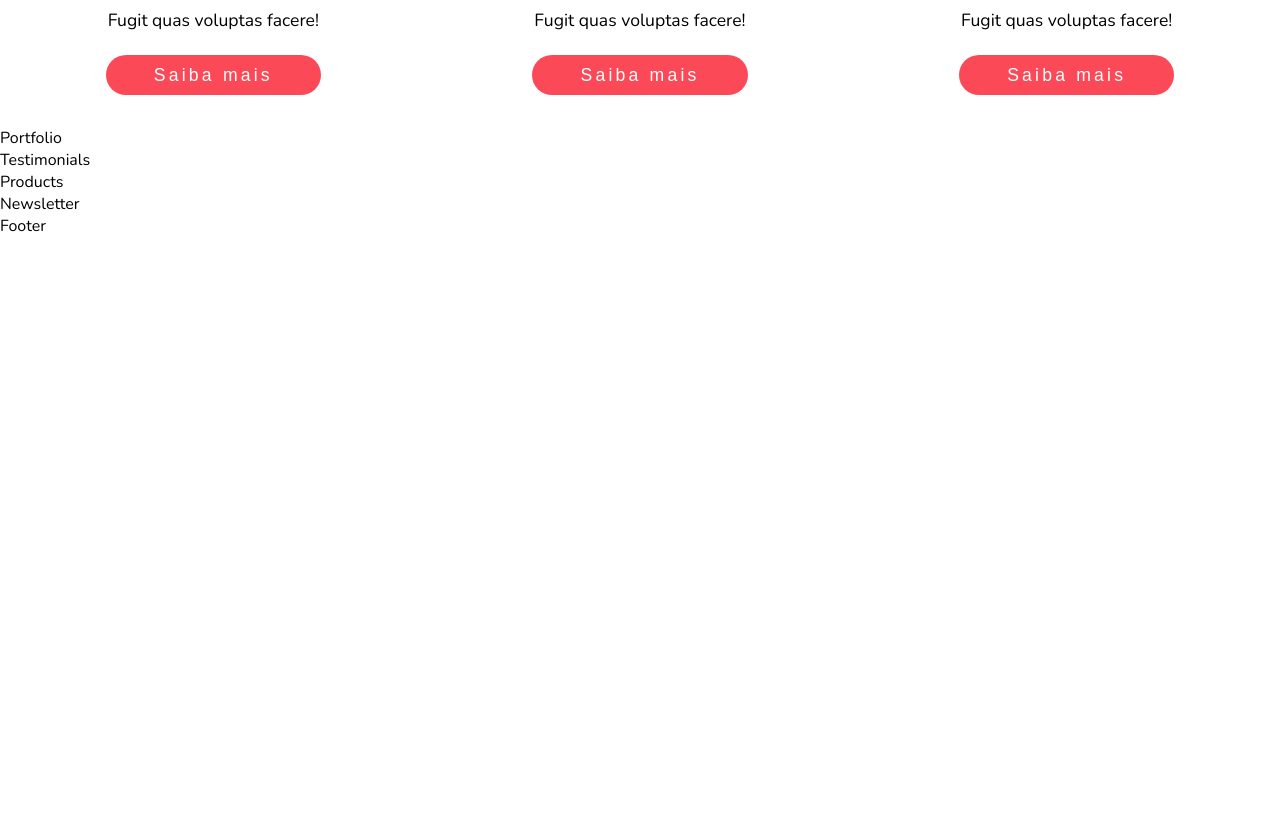
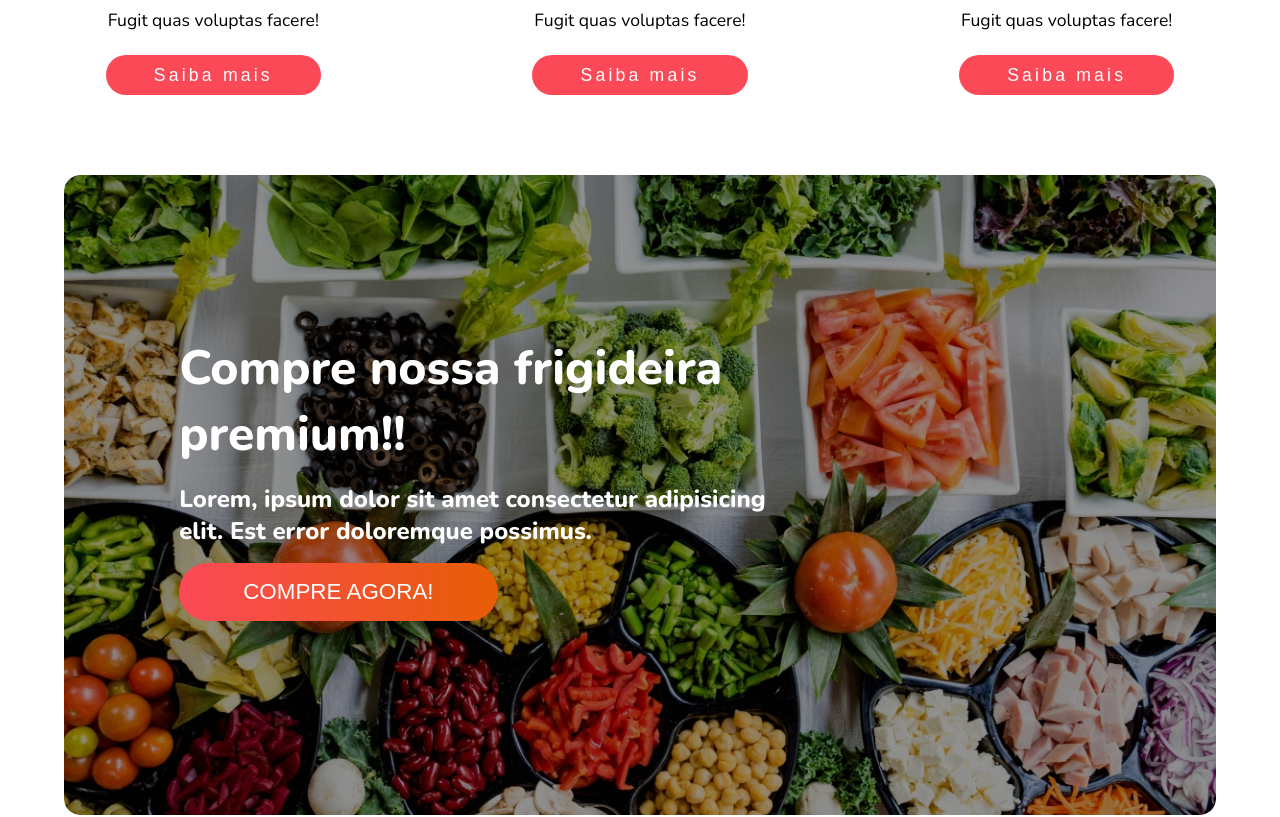
Before and after one commit to Daniels7k/food-marketplace, a React (Create React App) app: page / in a window 1280 px wide. Shown: the part 1322-2139 px from the top of the page. Before the commit the page ends 1559 px from the top, so only its background shows below. Built offline with nearby package versions, Linux system fonts and the light colour scheme.

Commit message:
Portfolio component ready

```diff
--- a/src/components/Portfolio.jsx
+++ b/src/components/Portfolio.jsx
@@ -1,9 +1,86 @@
-import React from 'react'
+import React from "react";
+import styled from "styled-components";
+
+import background from "../assets/portfolio.jpg";
 
 const Portfolio = () => {
   return (
-    <div>Portfolio</div>
-  )
-}
+    <Section id="portfolio">
+      <div className="background">
+        <img src={background} alt="background" />
+      </div>
+      <div className="content">
+        <h1>Compre nossa frigideira premium!!</h1>
+        <h2>
+          Lorem, ipsum dolor sit amet consectetur adipisicing elit. Est error
+          doloremque possimus.
+        </h2>
+        <button>Compre agora!</button>
+      </div>
+    </Section>
+  );
+};
 
-export default Portfolio
+const Section = styled.section`
+  height: 80vh;
+  position: relative;
+  border-radius: 5rem;
+  &:hover {
+    .background {
+      img {
+        transform: scale(1.2);
+      }
+    }
+  }
+  .background {
+    height: 100%;
+    max-width: 100%;
+    overflow: hidden;
+    border-radius: 1rem;
+    img {
+      object-fit: cover;
+      width: 100%;
+      height: 100%;
+      filter: brightness(60%);
+      border-radius: 1rem;
+      transition: 0.8s ease-in-out;
+    }
+  }
+
+  .content {
+    position: absolute;
+    top: 25%;
+    left: 10%;
+    color: white;
+    display: flex;
+    flex-direction: column;
+    gap: 1rem;
+    justify-content: center;
+    align-items: flex-start;
+
+    h1 {
+      font-size: 3rem;
+      width: 60%;
+    }
+
+    h2 {
+      width: 60%;
+    }
+
+    button {
+      border: none;
+      padding: 1rem 4rem;
+      font-size: 1.4rem;
+      color: white;
+      background: linear-gradient(to right, #fc4958, #e85d05);
+      border-radius: 4rem;
+      transition: 0.5s ease-in-out;
+      text-transform: uppercase;
+      &:hover {
+        background: linear-gradient(to left, #fc4958, #e85d05)
+      }
+    }
+  }
+`;
+
+export default Portfolio;
```
